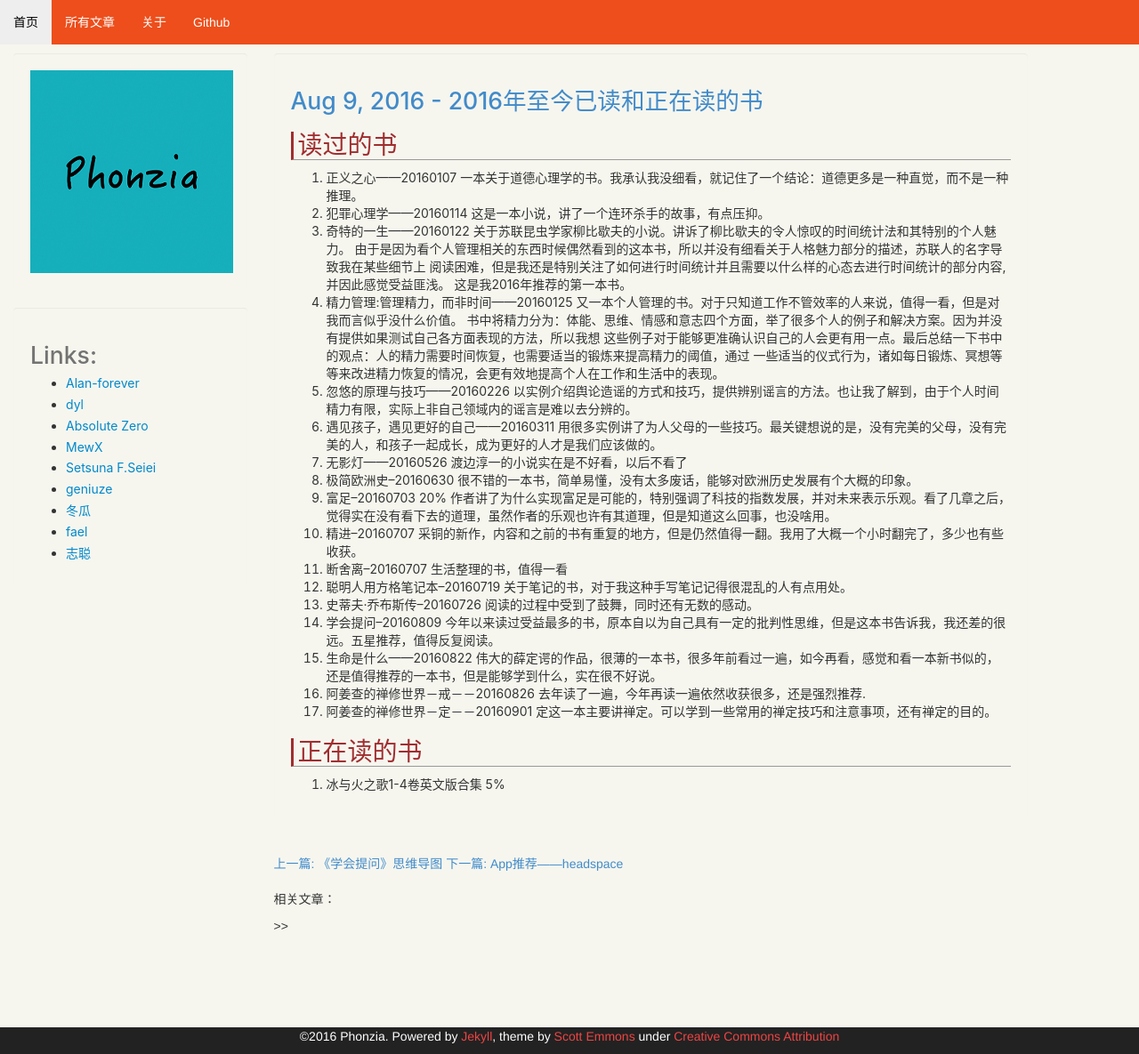
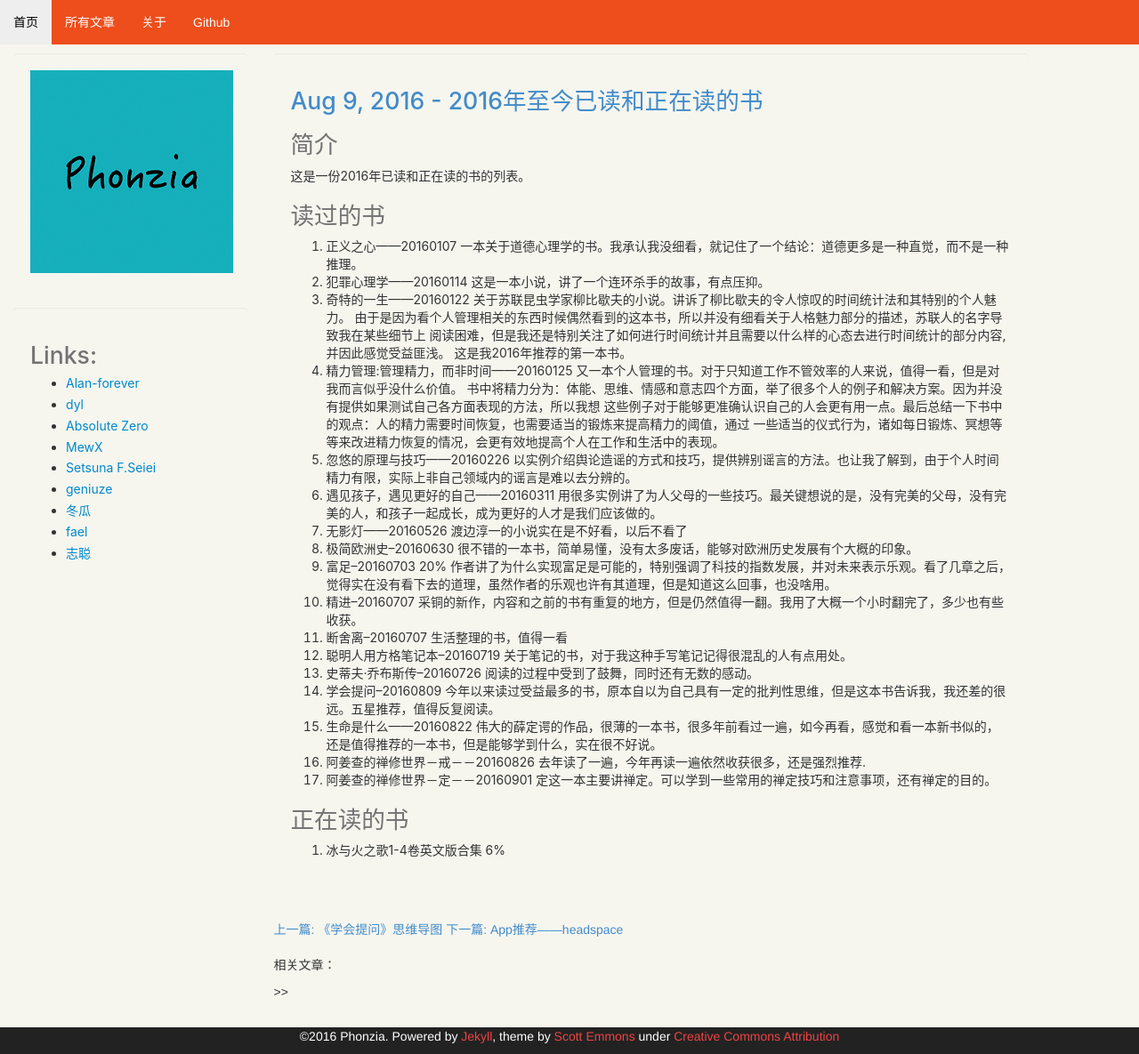
Before and after one commit to phonzia/old_blog, a Jekyll site: the page built from _posts/2016-08-09-BooksRead.md, in a window 1280 px wide and 1185 px high. Shown: the whole window at 89% size. Built offline with Jekyll 4.4.1, drawn with Linux system fonts in a browser that asks for light colours; Markdown is read by kramdown in place of the engine named in the settings; comment, search, counter and statistics services are not loaded.

Commit message:
Update 2016年至今已读和正在读的书

```diff
--- a/_posts/2016-08-09-BooksRead.md
+++ b/_posts/2016-08-09-BooksRead.md
@@ -4,7 +4,10 @@ title: 2016年至今已读和正在读的书
 categories: ''
 tags: ''
 ---
-## 读过的书
+# 简介
+这是一份2016年已读和正在读的书的列表。
+
+# 读过的书
 
 1. 正义之心——20160107 一本关于道德心理学的书。我承认我没细看，就记住了一个结论：道德更多是一种直觉，而不是一种推理。
 2. 犯罪心理学——20160114 这是一本小说，讲了一个连环杀手的故事，有点压抑。
@@ -30,5 +33,5 @@ tags: ''
 16. 阿姜查的禅修世界－戒－－20160826 去年读了一遍，今年再读一遍依然收获很多，还是强烈推荐.
 17. 阿姜查的禅修世界－定－－20160901 定这一本主要讲禅定。可以学到一些常用的禅定技巧和注意事项，还有禅定的目的。
 
-## 正在读的书
-1. 冰与火之歌1-4卷英文版合集 5%
+# 正在读的书
+1. 冰与火之歌1-4卷英文版合集 6%
```
